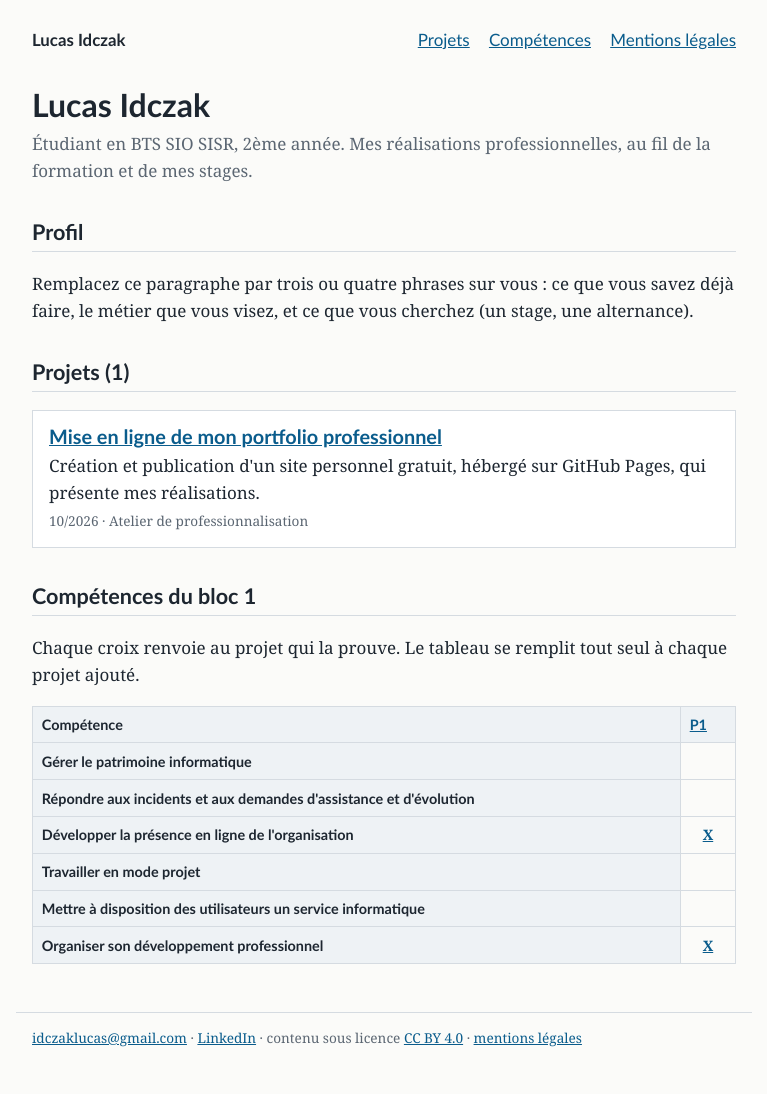
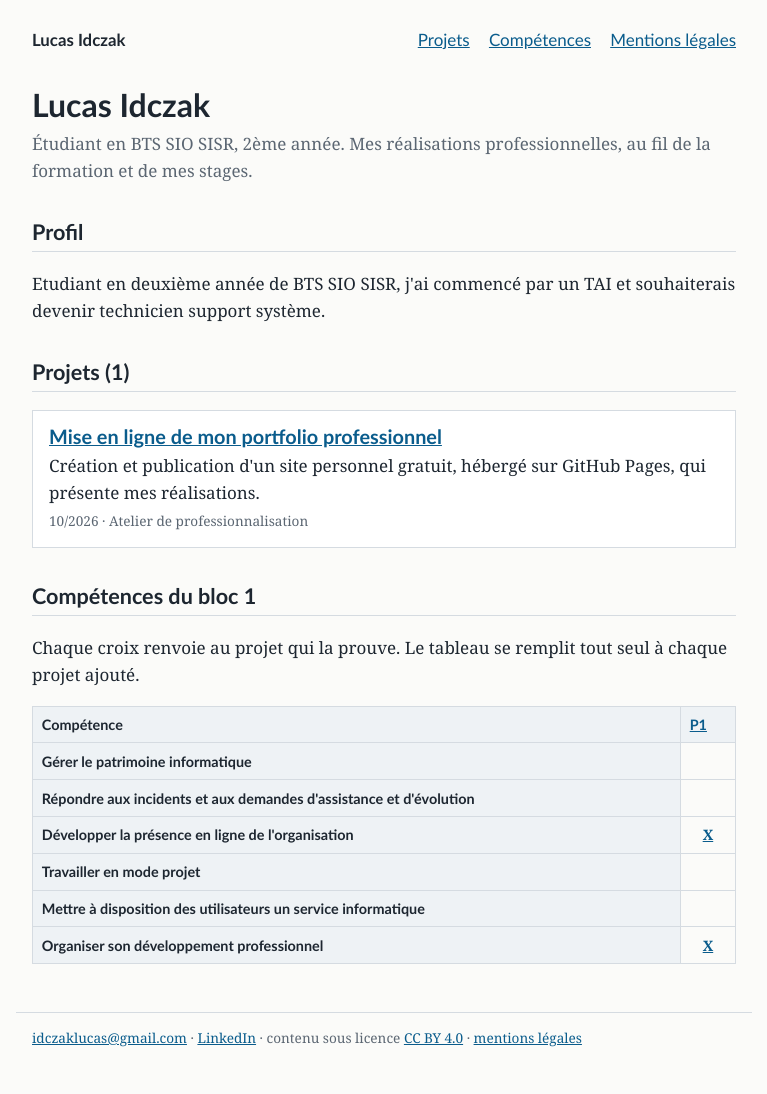
Before and after one commit to Lucasidcz-Cours/portfolio, a Jekyll site: the page built from index.html, in a window 1280 px wide. Shown: the whole page, without its empty margins (256-1023 px from the left). Built offline with Jekyll 4.4.1, drawn with Linux system fonts in a browser that asks for light colours.

Commit message:
Revise profile paragraph with personal information
Updated personal introduction in the profile section.

```diff
--- a/index.html
+++ b/index.html
@@ -5,7 +5,7 @@ layout: default
 <p class="sous-titre">{{ site.description }}</p>
 
 <h2>Profil</h2>
-<p>Remplacez ce paragraphe par trois ou quatre phrases sur vous : ce que vous savez déjà faire, le métier que vous visez, et ce que vous cherchez (un stage, une alternance).</p>
+<p>Etudiant en deuxième année de BTS SIO SISR, j'ai commencé par un TAI et souhaiterais devenir technicien support système.</p>
 
 {% assign projets = site.projets | sort: "date" | reverse %}
 
```
